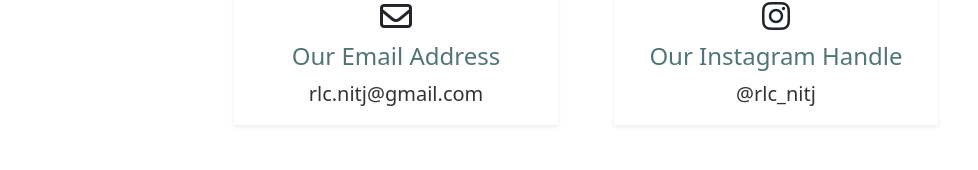
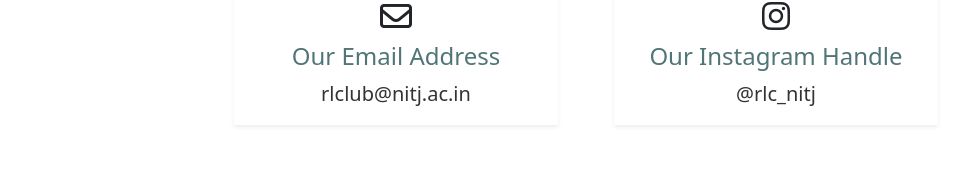
Before and after one commit to ssahibsingh/rlcwebsite, a React (Create React App) app: page /contact in a window 1280 px wide. Shown: the part 214-384 px from the top of the page, without its empty margins (54-1032 px from the left). Built offline with nearby package versions, Linux system fonts and the light colour scheme; a web font is replaced by a local one.

Commit message:
updated email

```diff
--- a/src/pages/Contact.jsx
+++ b/src/pages/Contact.jsx
@@ -13,7 +13,7 @@ const Contact = () => {
               <i className="fa-regular fa-envelope fs-2"></i>
                 <h4 class="my-2 headColor">Our Email Address</h4>
                 <a class="text-decoration-none links fs-5" href="mailto:rlc.nitj@gmail.com">
-                  rlc.nitj@gmail.com
+                  rlclub@nitj.ac.in
                 </a>
               </div>
             </div>
```
